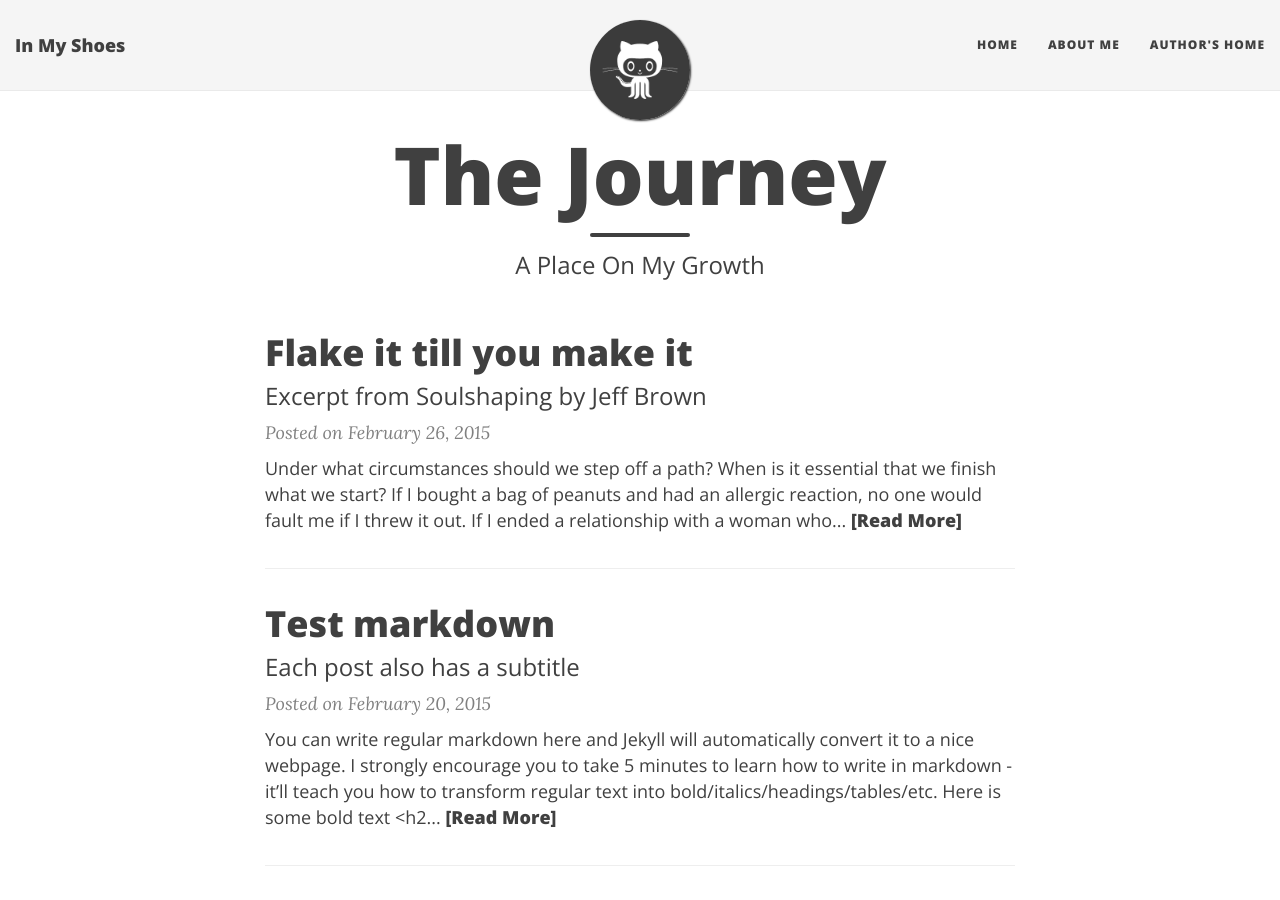
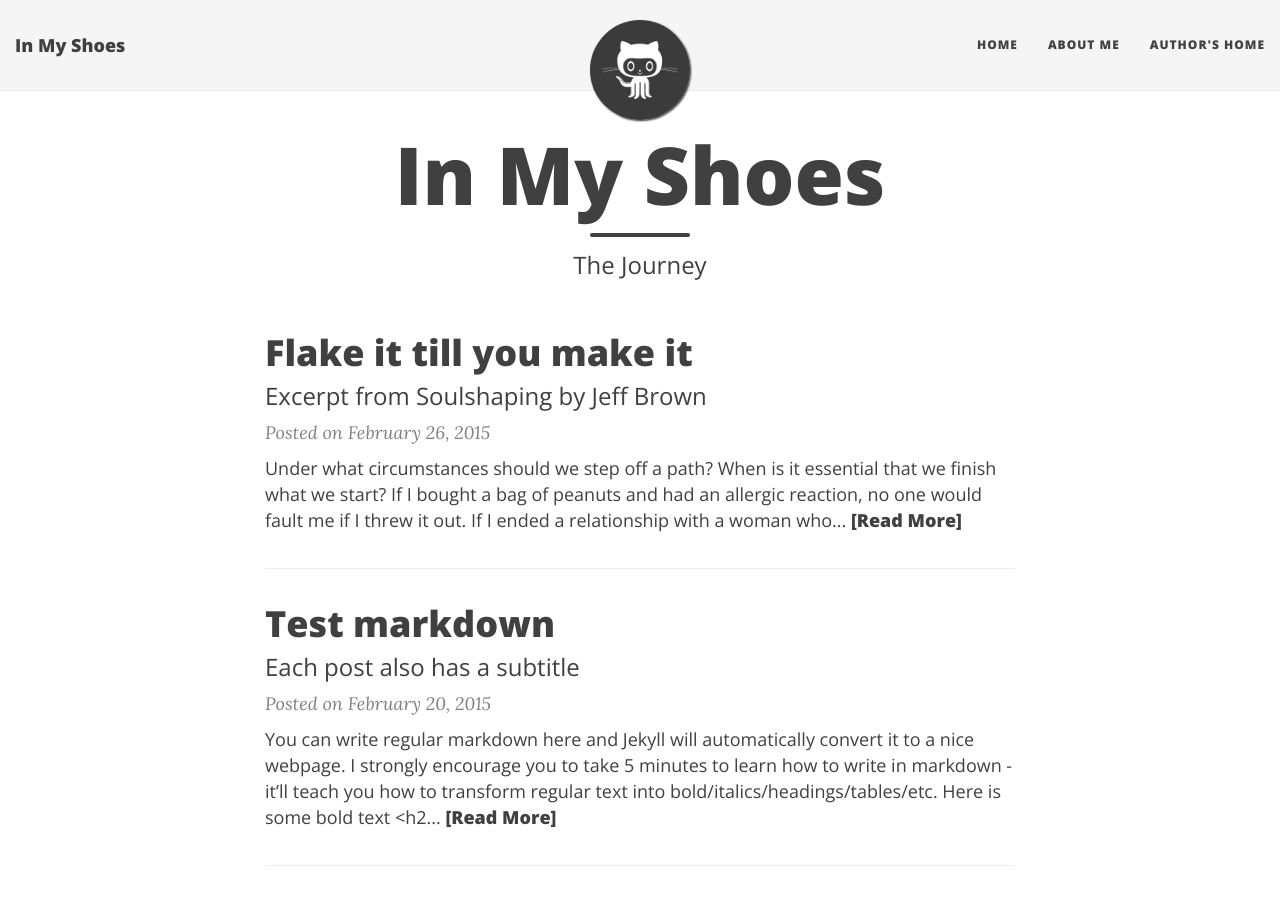
Before and after one commit to InMyShoes/InMyShoes.github.io, a Jekyll site: the page built from index.html, in a window 1280 px wide and 900 px high. Built offline with Jekyll 4.4.1, drawn with Linux system fonts in a browser that asks for light colours; nearby versions of some CDN libraries; the list of posts is cut into pages by our own code.

Commit message:
Changing Home Page

```diff
--- a/index.html
+++ b/index.html
@@ -1,7 +1,7 @@
 ---
 layout: page
-title: The Journey
-subtitle: A Place On My Growth
+title: In My Shoes
+subtitle: The Journey
 ---
 
 <div class="posts-list">
```
